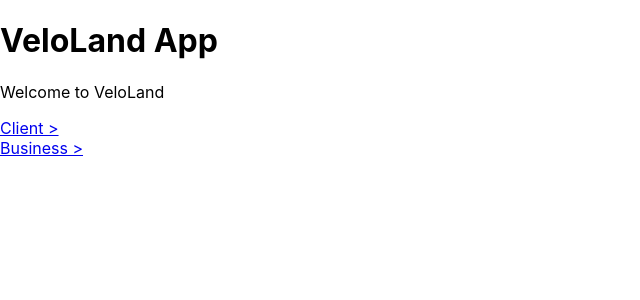
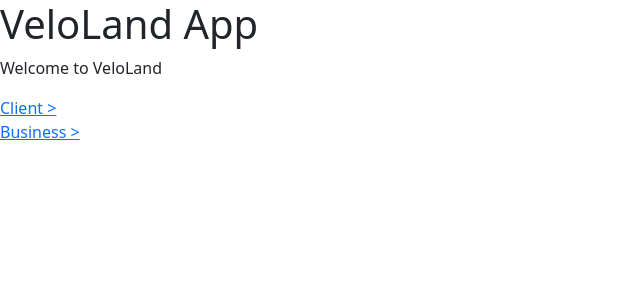
Before and after one commit to ETN-Tech/isen_mongodb-project, a React (Create React App) app in the folder react-ui/: page / in a window 1280 px wide. Shown: the top 300 px of the page, without its empty margins (0-640 px from the left). Built offline with nearby package versions, Linux system fonts and the light colour scheme.

Commit message:
Added bootstrap

```diff
--- a/react-ui/src/app/App.js
+++ b/react-ui/src/app/App.js
@@ -1,5 +1,7 @@
-import React, { useCallback, useEffect, useState } from 'react';
+import React from 'react';
 import {BrowserRouter, Route, Switch} from "react-router-dom";
+
+import "bootstrap/dist/css/bootstrap.min.css";
 
 import Client from "./client/Client";
 import Business from "./business/Business";
@@ -12,18 +14,18 @@ function App() {
     <BrowserRouter>
       <Switch>
         <Route exact path='/'>
-          <Home></Home>
+          <Home/>
         </Route>
 
         <Route exact path='/client'>
-          <Client></Client>
+          <Client/>
         </Route>
 
         <Route exact path='/business'>
-          <Business></Business>
+          <Business/>
         </Route>
         <Route path='/business/stations/:id'>
-          <Stations></Stations>
+          <Stations/>
         </Route>
       </Switch>
     </BrowserRouter>
```
